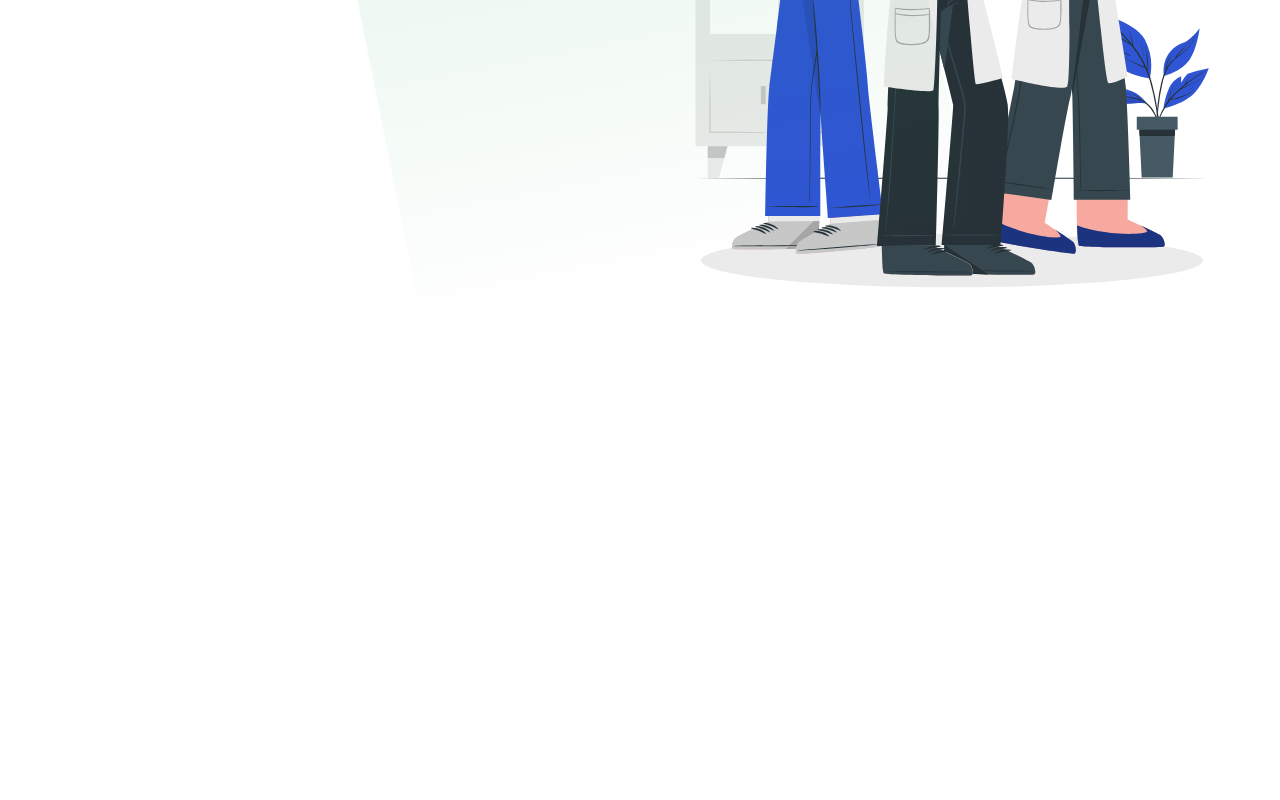
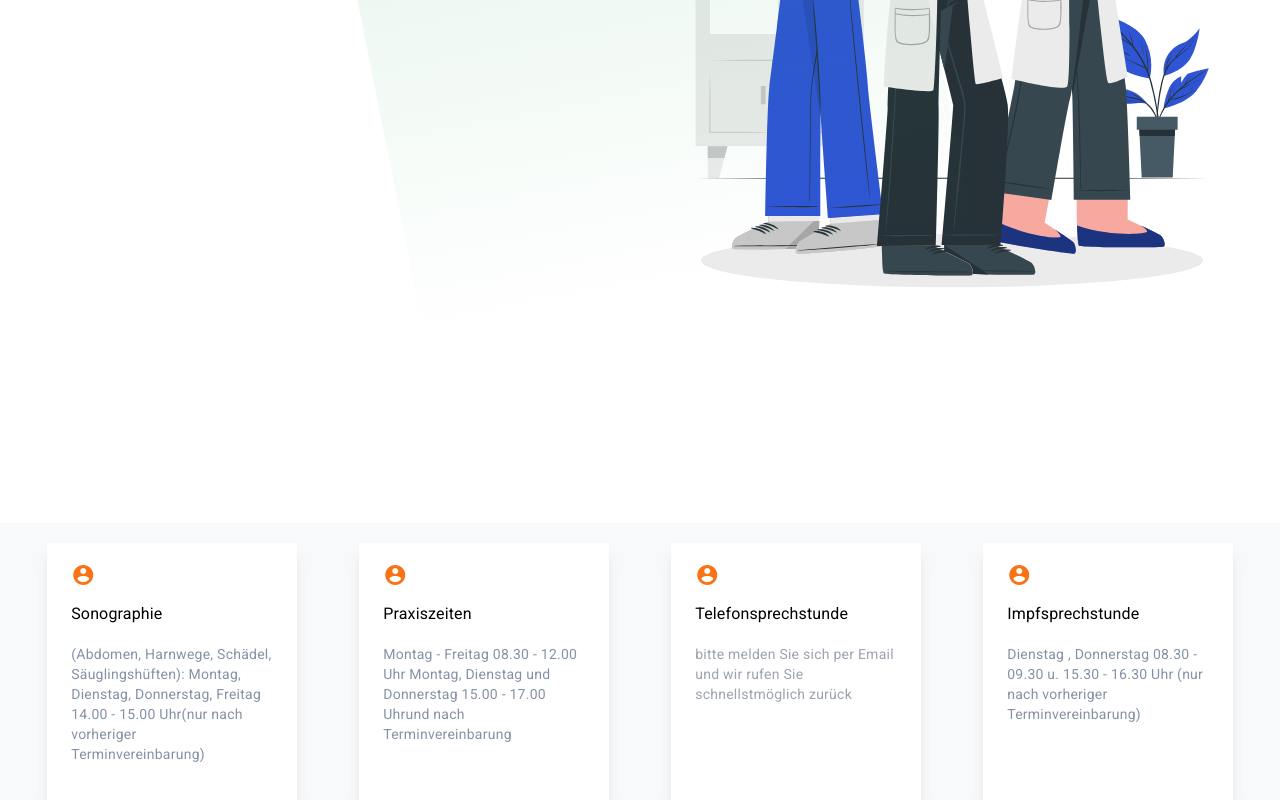
Before and after one commit to MartialKom/prax-doc, an Angular app: page /home in a window 1280 px wide. Shown: the part 481-1281 px from the top of the page. Before the commit the page ends 984 px from the top, so only its background shows below. Built offline with nearby package versions, Linux system fonts and the light colour scheme.

Commit message:
info-card section #26

```diff
--- a/src/app/home/home.module.ts
+++ b/src/app/home/home.module.ts
@@ -8,13 +8,15 @@ import { FormsModule, ReactiveFormsModule } from '@angular/forms';
 import { MatIconModule } from '@angular/material/icon';
 import { MatDialogModule } from '@angular/material/dialog';
 import { HeroComponent } from './hero/hero.component';
+import { InfoCardComponent } from './info-card/info-card.component';
 
 
 @NgModule({
   declarations: [
     IndexComponent,
     HeaderComponent,
-    HeroComponent
+    HeroComponent,
+    InfoCardComponent
   ],
   imports: [
     CommonModule,
--- a/src/app/home/index/index.component.html
+++ b/src/app/home/index/index.component.html
@@ -1,2 +1,3 @@
 <app-header></app-header>
 <app-hero></app-hero>
+<app-info-card></app-info-card>
--- /dev/null
+++ b/src/app/home/info-card/info-card.component.html
@@ -0,0 +1,64 @@
+<div class="bg-[#f8f9fa] bg-opacity-100 section">
+    <div class="container mx-auto px-4">
+      <div class="flex flex-wrap mx-auto mt-5 lg:flex-row justify-around items-center w-full">
+
+        <div class="lg:w-1/5 md:w-1/2 w-full sm:mt-5">
+          <div class=" bg-white shadow-lg border-0  rounded py-5 px-6 ">
+            <span class=" text-orange-500 ">
+              <mat-icon>account_circle</mat-icon>
+            </span>
+            <div class="py-2">
+              <h3>Sonographie</h3>
+              <p class=" text-[#8492a6] h-[120px] overflow-hidden  ">
+                (Abdomen, Harnwege, Schädel, Säuglingshüften):
+                Montag, Dienstag, Donnerstag, Freitag 14.00 - 15.00 Uhr(nur nach vorheriger Terminvereinbarung)
+
+            </p>
+            </div>
+          </div>
+        </div>
+
+        <div class="lg:w-1/5 md:w-1/2 mt-0 sm:mt-5 pt-0 w-full">
+          <div class=" bg-white shadow-lg border-0 rounded px-6 py-5 ">
+            <span class="h1 text-orange-500 ">
+              <mat-icon>account_circle</mat-icon>
+            </span>
+            <div class="py-2">
+              <h3>Praxiszeiten</h3>
+              <p class="para text-[#8492a6] h-[120px] overflow-hidden">Montag - Freitag
+                08.30 - 12.00 Uhr
+                Montag, Dienstag und Donnerstag
+                15.00 - 17.00 Uhrund nach Terminvereinbarung</p>
+            </div>
+          </div>
+        </div>
+
+        <div class="lg:w-1/5 md:w-1/2 mt-0 sm:mt-5 pt-0 w-full ">
+          <div
+            class=" bg-white transition duration-500 ease-in-out hover:text-white hover:bg-[#f7961c] shadow-lg border-0 rounded px-6 py-5 ">
+            <span class="text-orange-500">
+              <mat-icon>account_circle</mat-icon>
+            </span>
+            <div class="py-2 ">
+              <h3>Telefonsprechstunde</h3>
+              <p class="text-gray-400 h-[120px] overflow-hidden">bitte melden Sie sich per Email und wir rufen Sie schnellstmöglich zurück</p>
+            </div>
+          </div>
+        </div>
+
+        <div class="lg:w-1/5 md:w-1/2 mt-0 sm:mt-5 pt-0 w-full">
+          <div class=" bg-white shadow-lg border-0 rounded px-6 py-5 ">
+            <span class="h1 text-orange-500 ">
+              <mat-icon>account_circle</mat-icon>
+            </span>
+            <div class="py-2">
+              <h3>Impfsprechstunde</h3>
+              <p class="para text-[#8492a6] overflow-hidden h-[120px]">Dienstag , Donnerstag 08.30 - 09.30 u. 15.30 - 16.30 Uhr (nur nach vorheriger Terminvereinbarung)</p>
+            </div>
+          </div>
+        </div>
+
+
+      </div>
+    </div>
+  </div>
```
Also changed, not shown: src/app/home/info-card/info-card.component.ts (added, +10 -0 lines), src/app/home/info-card/info-card.component.scss (added), 1 other file (tests, documents, lock files or other folders).
